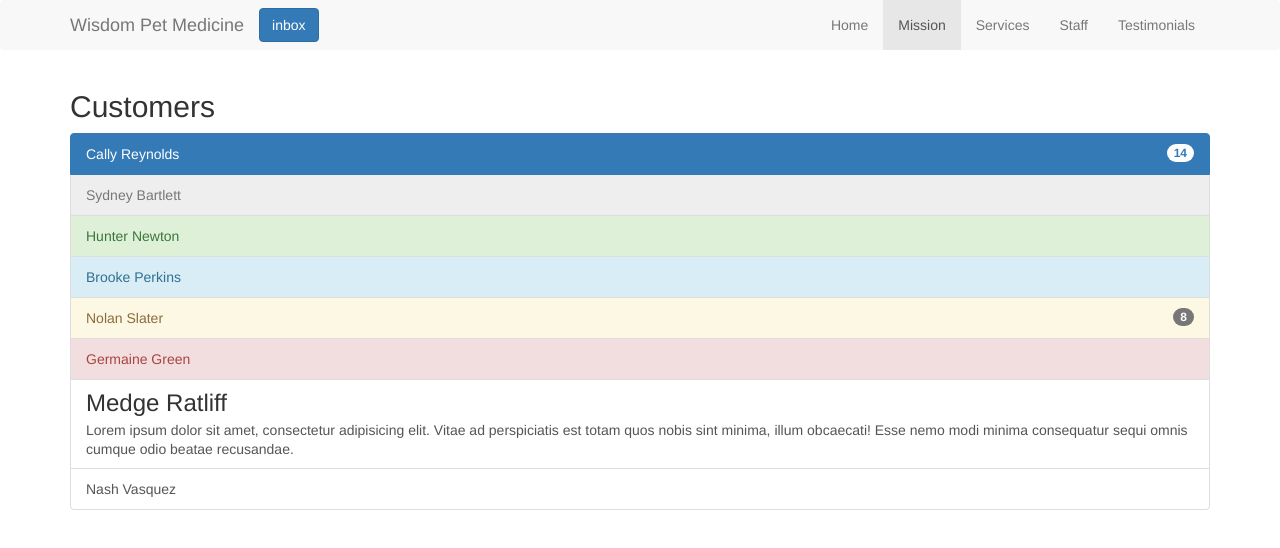
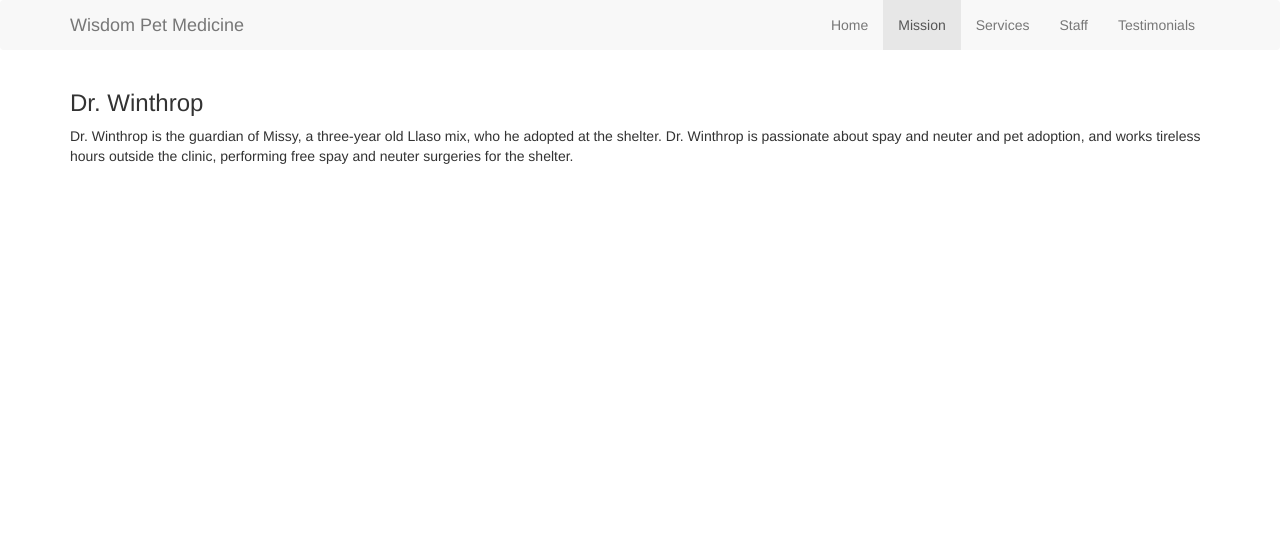
Before and after one commit to planetoftheweb/bootstrap, a website: page builds/bootstrap/index.html in a window 1280 px wide. Drawn offline with Linux system fonts and the light colour scheme.

Commit message:
08_02b Panels

```diff
--- a/builds/bootstrap/index.html
+++ b/builds/bootstrap/index.html
@@ -21,7 +21,6 @@
         <a class="navbar-brand" href="#featured">Wisdom <span class="subhead">Pet Medicine</span></a>
       </div><!-- navbar-header -->
       <div class="collapse navbar-collapse" id="collapse">
-        <button class="btn btn-primary navbar-btn">inbox</button>
         <ul class="nav navbar-nav navbar-right">
           <li><a href="#featured">Home</a></li>
           <li class="active"><a href="#mission">Mission</a></li>
@@ -37,27 +36,8 @@
   <div class="row">
     <section class="col-sm-12">
 
-<h2>Customers</h2>
-<div class="list-group">
-  <a class="list-group-item active">
-    Cally Reynolds <span class="badge">14</span>
-  </a>
-  <a href="#" class="list-group-item disabled">Sydney Bartlett</a>
-  <a href="#" class="list-group-item
-    list-group-item-success">Hunter Newton</a>
-  <a href="#" class="list-group-item
-    list-group-item-info">Brooke Perkins</a>
-  <a href="#" class="list-group-item
-    list-group-item-warning">Nolan Slater
-    <span class="badge">8</span></a>
-  <a href="#" class="list-group-item
-    list-group-item-danger">Germaine Green</a>
-  <a href="#" class="list-group-item">
-    <h3 class="list-group-item-heading">Medge Ratliff</h3>
-    <p class="list-group-item-text">Lorem ipsum dolor sit amet, consectetur adipisicing elit. Vitae ad perspiciatis est totam quos nobis sint minima, illum obcaecati! Esse nemo modi minima consequatur sequi omnis cumque odio beatae recusandae.</p>
-  </a>
-  <a href="#" class="list-group-item">Nash Vasquez</a>
-</div>
+<h3>Dr. Winthrop</h3>
+<p>Dr. Winthrop is the guardian of Missy, a three-year old Llaso mix, who he adopted at the shelter. Dr. Winthrop is passionate about spay and neuter and pet adoption, and works tireless hours outside the clinic, performing free spay and neuter surgeries for the shelter.</p>
 
     </section>
   </div><!-- row -->
```
